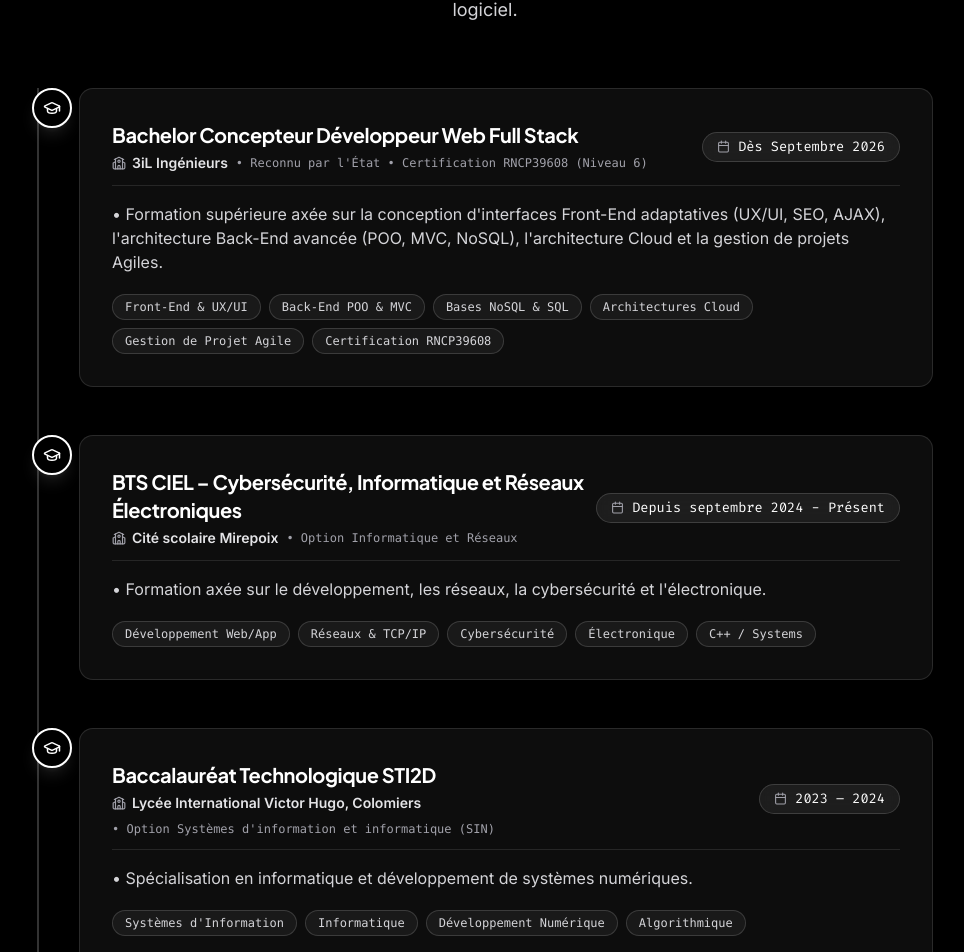
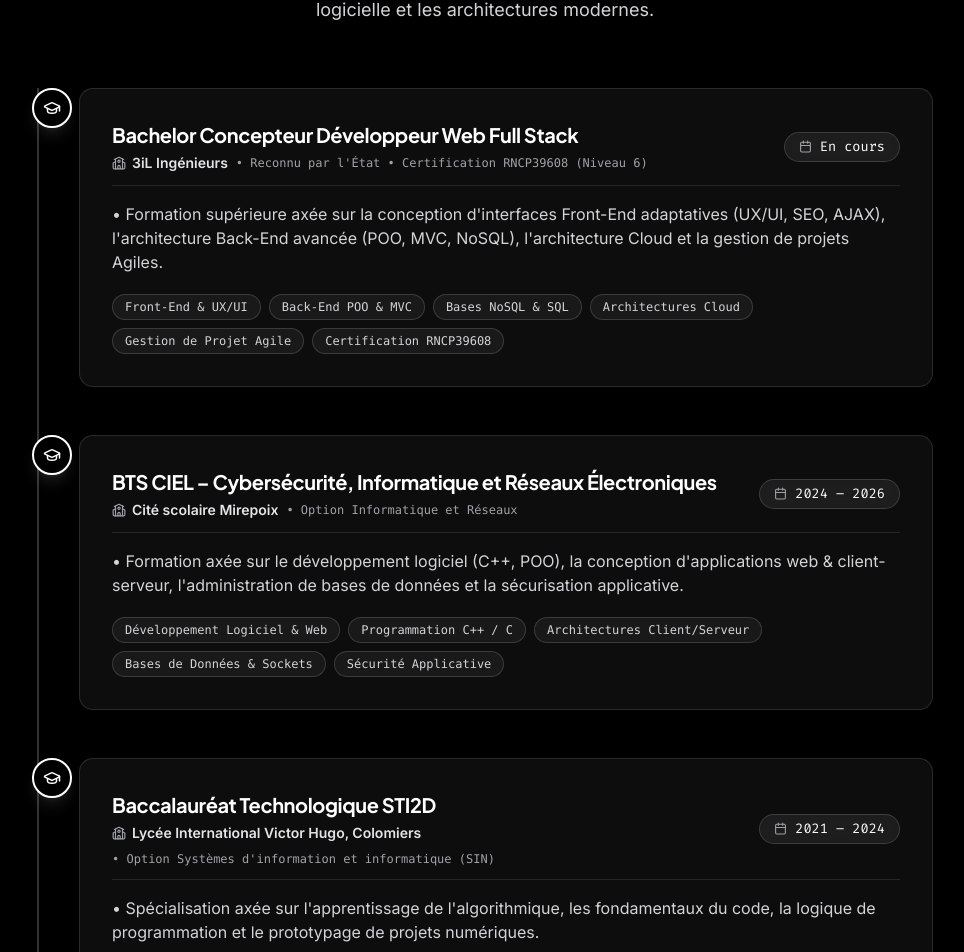
Before and after one commit to Akhy1001/portfolio, a Next.js app: page / in a window 1280 px wide. Shown: the part 4559-5511 px from the top of the page, without its empty margins (155-1119 px from the left). Built offline with nearby package versions, Linux system fonts and the light colour scheme.

Commit message:
feat(education): update periods and refocus on software development

```diff
--- a/components/Experience.jsx
+++ b/components/Experience.jsx
@@ -18,7 +18,7 @@ export default function Experience() {
             Parcours & <span className="text-gradient">Formation</span>
           </h2>
           <p className="text-zinc-300 text-base sm:text-lg">
-            Mon cursus académique en informatique, réseaux, cybersécurité et développement logiciel.
+            Mon cursus académique axé sur le développement web & applications, l'ingénierie logicielle et les architectures modernes.
           </p>
         </div>
 
--- a/data/portfolioData.js
+++ b/data/portfolioData.js
@@ -197,7 +197,7 @@ export const projects = [
 
 export const education = [
   {
-    period: "Dès Septembre 2026",
+    period: "En cours",
     degree: "Bachelor Concepteur Développeur Web Full Stack",
     institution: "3iL Ingénieurs",
     option: "Reconnu par l'État • Certification RNCP39608 (Niveau 6)",
@@ -205,20 +205,20 @@ export const education = [
     skills: ["Front-End & UX/UI", "Back-End POO & MVC", "Bases NoSQL & SQL", "Architectures Cloud", "Gestion de Projet Agile", "Certification RNCP39608"]
   },
   {
-    period: "Depuis septembre 2024 - Présent",
+    period: "2024 – 2026",
     degree: "BTS CIEL – Cybersécurité, Informatique et Réseaux Électroniques",
     institution: "Cité scolaire Mirepoix",
     option: "Option Informatique et Réseaux",
-    description: "Formation axée sur le développement, les réseaux, la cybersécurité et l'électronique.",
-    skills: ["Développement Web/App", "Réseaux & TCP/IP", "Cybersécurité", "Électronique", "C++ / Systems"]
+    description: "Formation axée sur le développement logiciel (C++, POO), la conception d'applications web & client-serveur, l'administration de bases de données et la sécurisation applicative.",
+    skills: ["Développement Logiciel & Web", "Programmation C++ / C", "Architectures Client/Serveur", "Bases de Données & Sockets", "Sécurité Applicative"]
   },
   {
-    period: "2023 – 2024",
+    period: "2021 – 2024",
     degree: "Baccalauréat Technologique STI2D",
     institution: "Lycée International Victor Hugo, Colomiers",
     option: "Option Systèmes d'information et informatique (SIN)",
-    description: "Spécialisation en informatique et développement de systèmes numériques.",
-    skills: ["Systèmes d'Information", "Informatique", "Développement Numérique", "Algorithmique"]
+    description: "Spécialisation axée sur l'apprentissage de l'algorithmique, les fondamentaux du code, la logique de programmation et le prototypage de projets numériques.",
+    skills: ["Algorithmique & Code", "Bases du Développement Web", "Projets Numériques", "Logique de Programmation"]
   }
 ];
 
```
